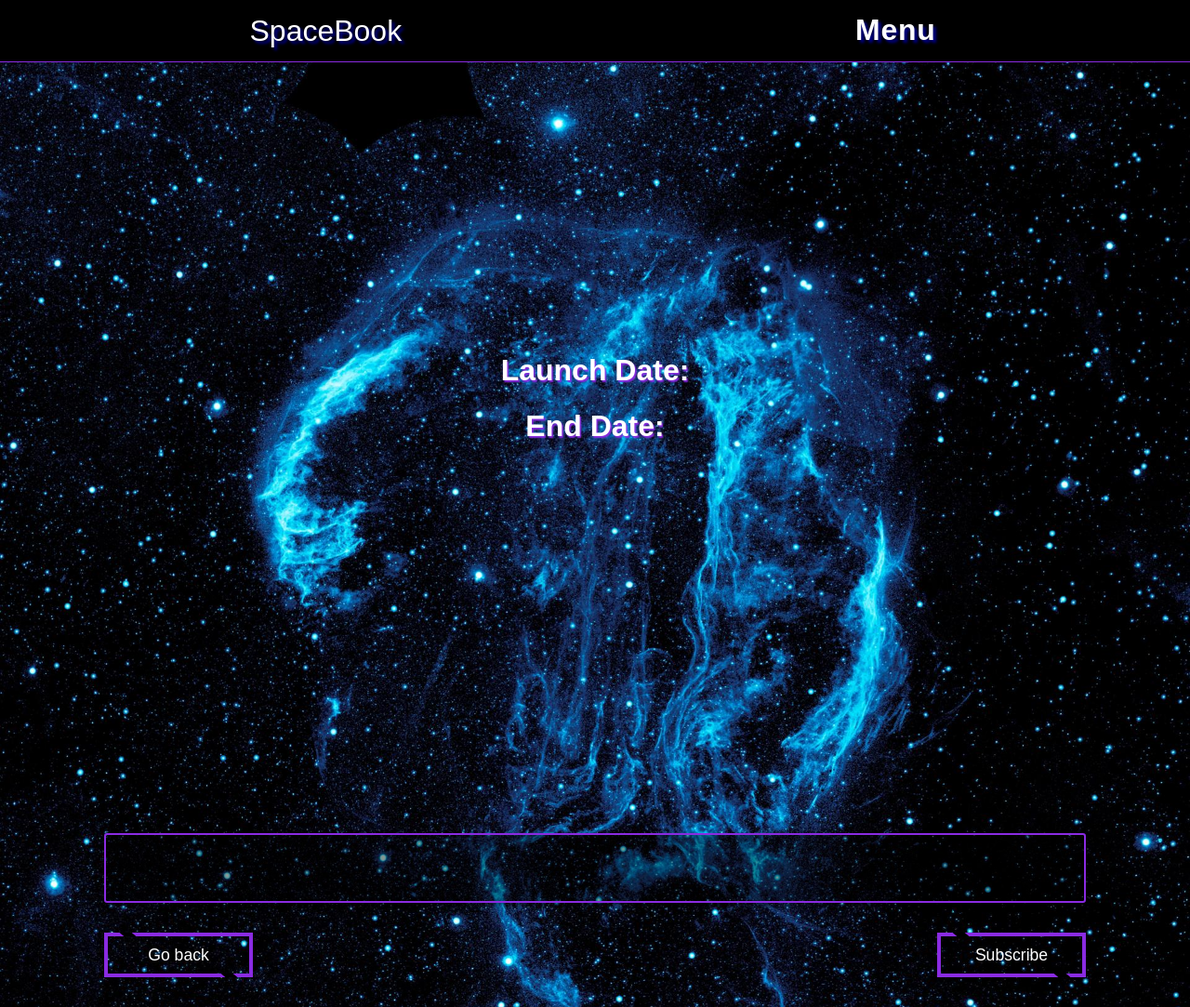
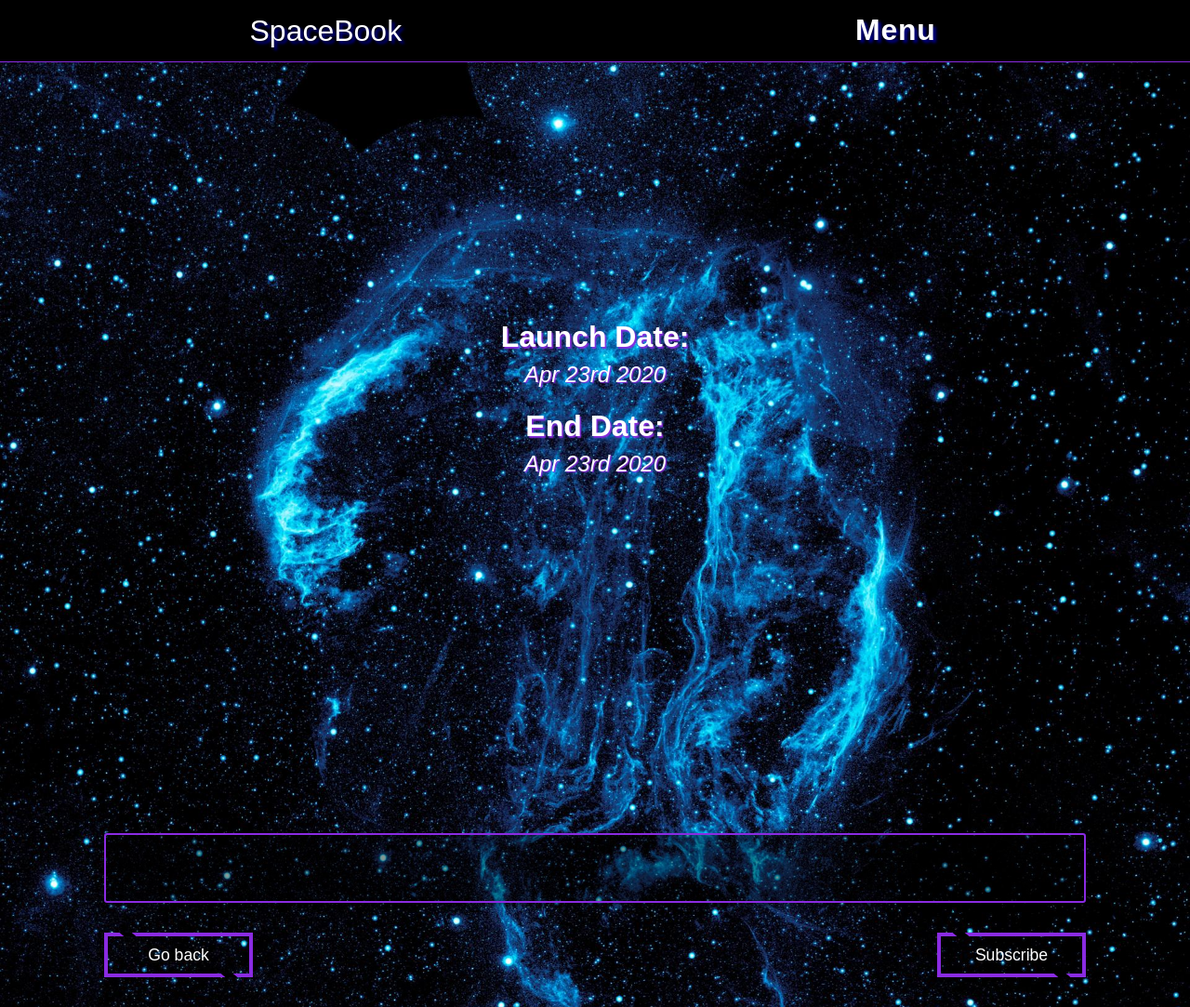
Before and after one commit to Sgreid7/SpaceBook, a Gatsby site: page /satellites/detail in a window 1280 px wide. Shown: the top 1083 px of the page at 93% size. Built offline with nearby package versions, Linux system fonts and the light colour scheme; Gatsby itself is replaced by a stand-in of ours; no server answers.

Commit message:
implemented moment for dates

```diff
--- a/package.json
+++ b/package.json
@@ -21,12 +21,12 @@
     "gatsby-plugin-styled-components": "^3.2.3",
     "gatsby-source-filesystem": "^2.2.4",
     "gatsby-transformer-sharp": "^2.4.6",
+    "moment": "^2.24.0",
     "nasa-satellite-source": "^0.2.0",
     "prop-types": "^15.7.2",
     "react": "^16.12.0",
     "react-dom": "^16.12.0",
     "react-helmet": "^5.2.1",
-    "react-moment": "^0.9.7",
     "react-spring": "^8.0.27",
     "styled-components": "^5.1.0"
   },
--- a/src/pages/satellites/detail.js
+++ b/src/pages/satellites/detail.js
@@ -6,6 +6,7 @@
 import SideNav from "../../components/sideNav"
 import devices from "../../utils/devices"
 import Cygnus from "../../images/Cygnus.jpg"
+import moment from "moment"
 import axios from "axios"
 
 const Details = ({ location }) => {
@@ -65,9 +66,13 @@
           <div>
             <h2>{satellite.Name}</h2>
             <p className="date">Launch Date:</p>
-            <p className="day">{satellite.StartTime[1]}</p>
+            <p className="day">
+              {moment(satellite.StartTime[1]).format("MMM Do YYYY")}
+            </p>
             <p className="date">End Date:</p>
-            <p className="day">{satellite.EndTime[1]}</p>
+            <p className="day">
+              {moment(satellite.EndTime[1]).format("MMM Do YYYY")}
+            </p>
           </div>
         </header>
         <div className="description">
```
Also changed, not shown: 1 other file.
